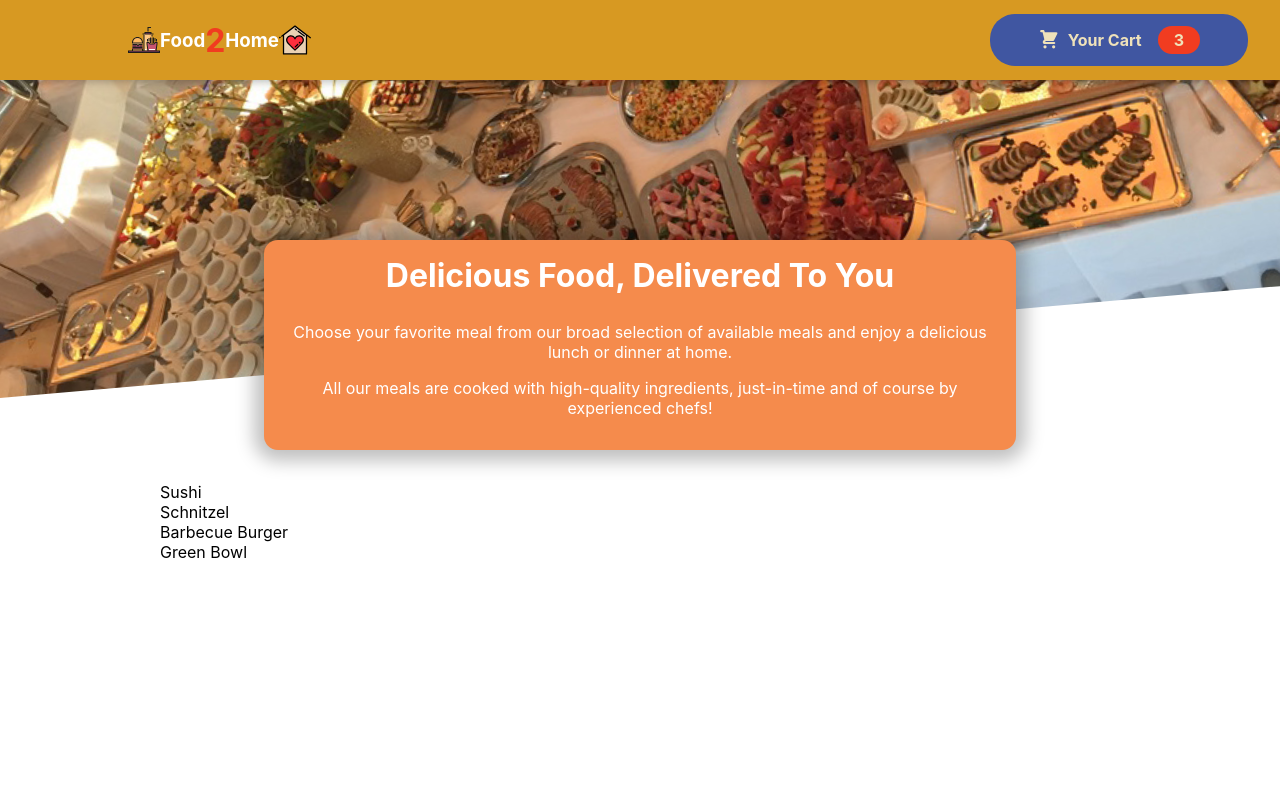
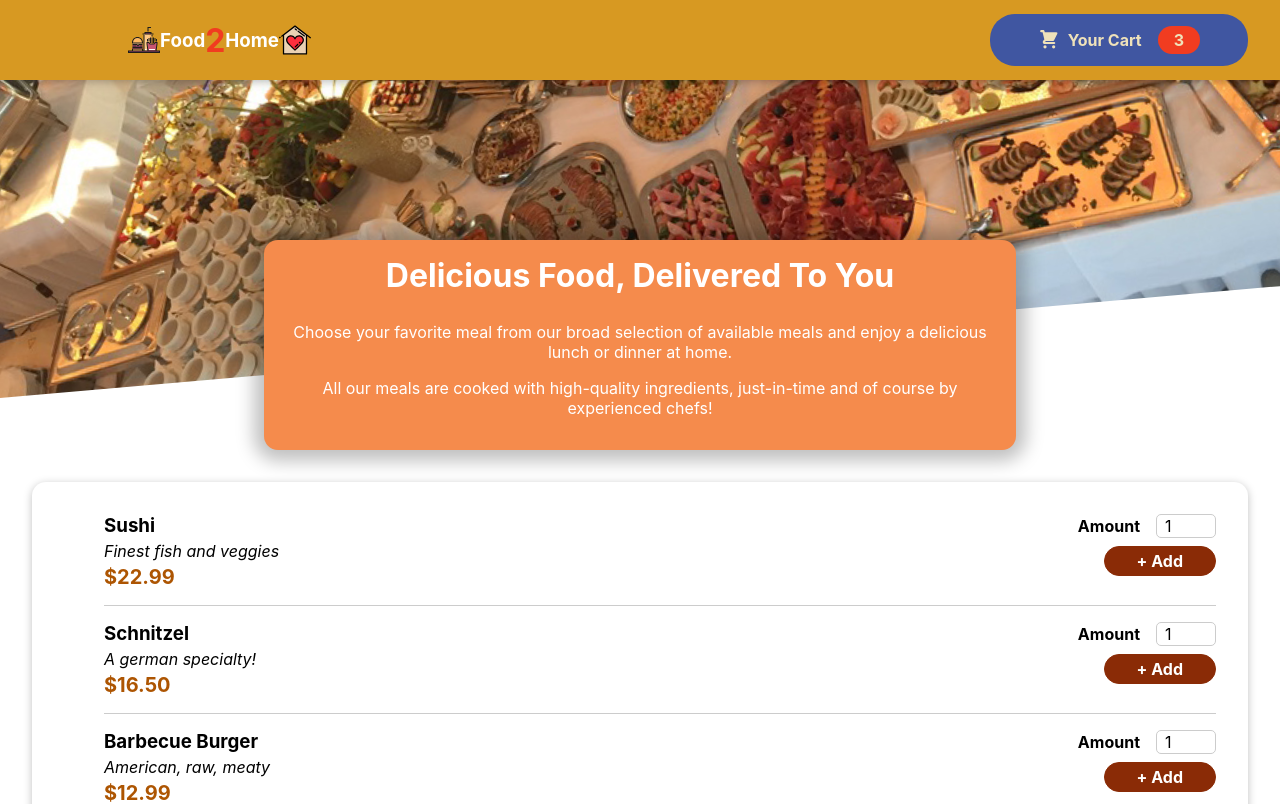
Before and after one commit to kgautam101/react-food-order-app, a React (Create React App) app: page / in a window 1280 px wide. Shown: the top 804 px of the page. Built offline with nearby package versions, Linux system fonts and the light colour scheme.

Commit message:
meals card added

```diff
--- a/src/components/Meals/AvailableMeals.js
+++ b/src/components/Meals/AvailableMeals.js
@@ -1,5 +1,5 @@
-import React from "react";
-import classes from "./AvailableMeals.module.css";
+import Card from "../UI/Card";
+import MealItem from "./MealItem/MealItem";
 const DUMMY_MEALS = [
   {
     id: "m1",
@@ -27,11 +27,18 @@
   },
 ];
 const AvailableMeals = () => {
-  const mealsList = DUMMY_MEALS.map((meal) => <li>{meal.name}</li>);
+  const mealsList = DUMMY_MEALS.map((meal) => (
+    <MealItem
+      key={meal.id}
+      name={meal.name}
+      description={meal.description}
+      price={meal.price}
+    />
+  ));
   return (
-    <section className={classes.meals}>
+    <Card>
       <ul>{mealsList}</ul>
-    </section>
+    </Card>
   );
 };
 export default AvailableMeals;
--- /dev/null
+++ b/src/components/Meals/MealItem/MealItem.js
@@ -0,0 +1,18 @@
+import classes from "./MealItem.module.css";
+import MealItemForm from "./MealItemForm";
+const MealItem = (props) => {
+  const price = `$${props.price.toFixed(2)}`;
+  return (
+    <li className={classes.meal}>
+      <div>
+        <h3>{props.name}</h3>
+        <div className={classes.description}>{props.description}</div>
+        <div className={classes.price}>{price}</div>
+      </div>
+      <div>
+        <MealItemForm />
+      </div>
+    </li>
+  );
+};
+export default MealItem;
--- /dev/null
+++ b/src/components/Meals/MealItem/MealItem.module.css
@@ -0,0 +1,22 @@
+.meal {
+  display: flex;
+  justify-content: space-between;
+  margin: 1rem;
+  padding-bottom: 1rem;
+  border-bottom: 1px solid #ccc;
+}
+
+.meal h3 {
+  margin: 0 0 0.25rem 0;
+}
+
+.description {
+  font-style: italic;
+}
+
+.price {
+  margin-top: 0.25rem;
+  font-weight: bold;
+  color: #ad5502;
+  font-size: 1.25rem;
+}
--- /dev/null
+++ b/src/components/Meals/MealItem/MealItemForm.js
@@ -0,0 +1,21 @@
+import Input from "../../UI/Input";
+import classes from "./MealItemForm.module.css";
+const MealItemForm = () => {
+  return (
+    <form className={classes.form}>
+      <Input
+        label="Amount"
+        input={{
+          id: "amount",
+          type: "number",
+          min: "1",
+          max: "5",
+          step: "1",
+          defaultValue: "1",
+        }}
+      />
+      <button>+ Add</button>
+    </form>
+  );
+};
+export default MealItemForm;
--- /dev/null
+++ b/src/components/Meals/MealItem/MealItemForm.module.css
@@ -0,0 +1,20 @@
+.form {
+  text-align: right;
+}
+
+.form button {
+  font: inherit;
+  cursor: pointer;
+  background-color: #8a2b06;
+  border: 1px solid #8a2b06;
+  color: white;
+  padding: 0.25rem 2rem;
+  border-radius: 20px;
+  font-weight: bold;
+}
+
+.form button:hover,
+.form button:active {
+  background-color: #641e03;
+  border-color: #641e03;
+}
--- /dev/null
+++ b/src/components/UI/Card.js
@@ -0,0 +1,5 @@
+import classes from "./Card.module.css";
+const Card = (props) => {
+  return <div className={classes.card}>{props.children}</div>;
+};
+export default Card;
--- /dev/null
+++ b/src/components/UI/Card.module.css
@@ -0,0 +1,7 @@
+.card {
+  margin: 2rem;
+  padding: 1rem;
+  box-shadow: 0 2px 8px rgba(0, 0, 0, 0.25);
+  border-radius: 14px;
+  background-color: white;
+}
--- /dev/null
+++ b/src/components/UI/Input.js
@@ -0,0 +1,10 @@
+import classes from "./Input.module.css";
+const Input = (props) => {
+  return (
+    <div className={classes.input}>
+      <label htmlFor={props.input.id}>{props.label}</label>
+      <input {...props.input} />
+    </div>
+  );
+};
+export default Input;
--- /dev/null
+++ b/src/components/UI/Input.module.css
@@ -0,0 +1,18 @@
+.input {
+  display: flex;
+  align-items: center;
+  margin-bottom: 0.5rem;
+}
+
+.input label {
+  font-weight: bold;
+  margin-right: 1rem;
+}
+
+.input input {
+  width: 3rem;
+  border-radius: 5px;
+  border: 1px solid #ccc;
+  font: inherit;
+  padding-left: 0.5rem;
+}
```
